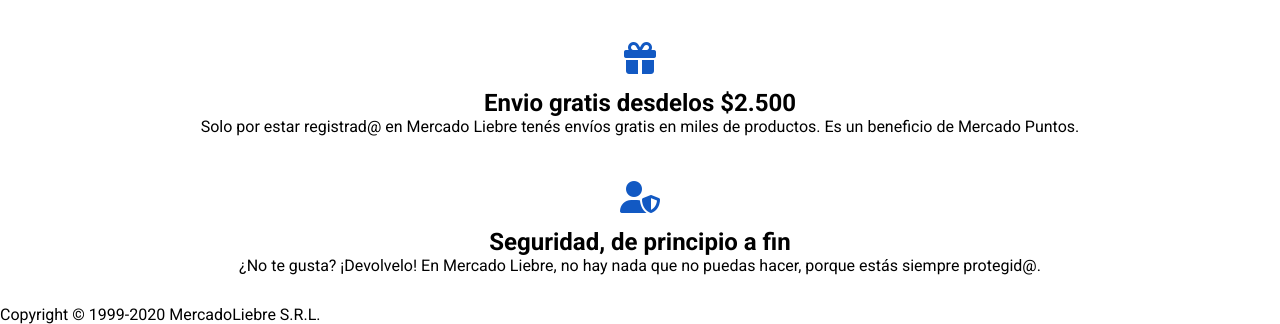
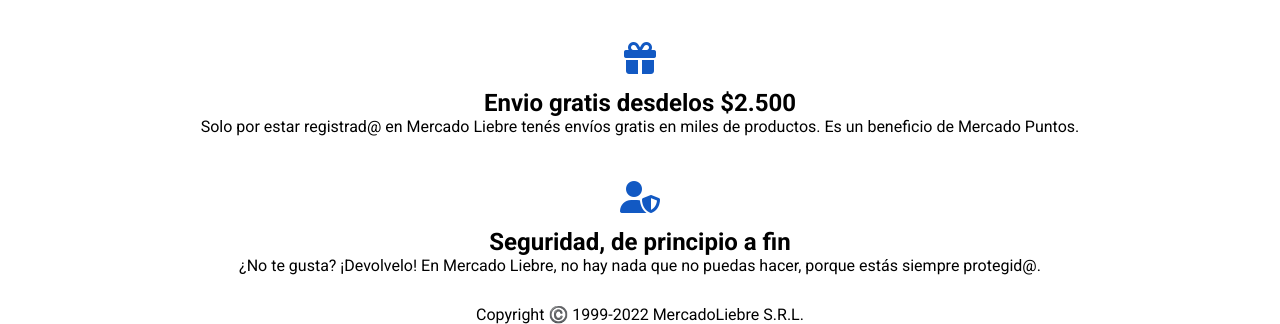
Before and after one commit to Tomasgongora/formularios_meli5, a website: page views/login.html in a window 1280 px wide. Shown: the part 710-1034 px from the top of the page. Drawn offline with Linux system fonts and the light colour scheme; a web font is replaced by a local one.

Commit message:
corrigiendo footer

```diff
--- a/public/css/login.css
+++ b/public/css/login.css
@@ -69,3 +69,7 @@
 input.input-style::placeholder{
     color: lightgray;
 }
+
+footer p.copy {
+    text-align: center;
+}
--- a/public/css/register.css
+++ b/public/css/register.css
@@ -94,6 +94,9 @@
     color: lightgray;
 }
 
+footer p.copy {
+    text-align: center;
+}
 @media (min-width: 992px) {
 
     .input-file-container {
--- a/views/login.html
+++ b/views/login.html
@@ -91,7 +91,7 @@
                     <h4>Seguridad, de principio a fin</h4>
                     <p>¿No te gusta? ¡Devolvelo! En Mercado Liebre, no hay nada que no puedas hacer, porque estás siempre protegid@.</p>
         </article>
-        <span>Copyright © 1999-2020 MercadoLiebre S.R.L.</span>
+        <p class="copy">Copyright ©️ 1999-2022 MercadoLiebre S.R.L.</p>
     </footer>
 
 </body>
```
Also changed, not shown: views/register.html (+1 -1 lines).
